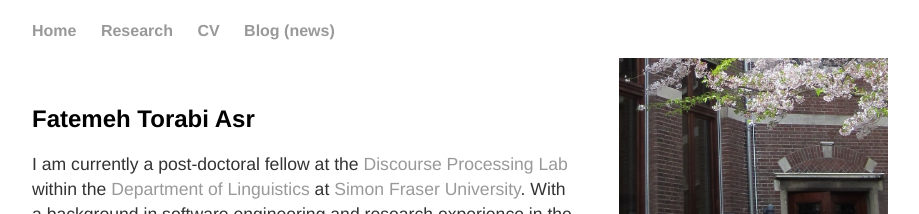
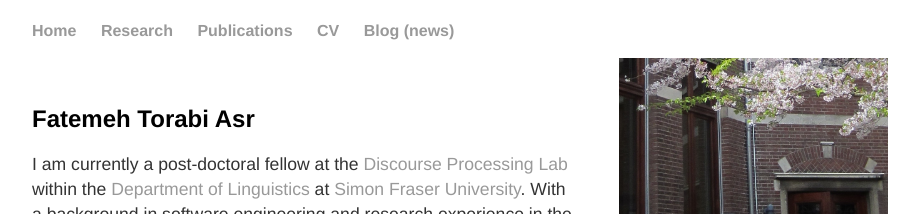
Before and after one commit to FTAsr/ftasr.github.io, a Jekyll site: the page built from index.md, in a window 1280 px wide. Shown: the top 214 px of the page, without its empty margins (160-1079 px from the left). Built offline with Jekyll 4.4.1, drawn with Linux system fonts in a browser that asks for light colours.

Commit message:
publication page

```diff
--- a/_layouts/default.html
+++ b/_layouts/default.html
@@ -10,6 +10,7 @@
 	    		<ul>
 	        		<li><a href="/">Home</a></li>
 		        	<li><a href="/research">Research</a></li>
+		        	<li><a href="/publications">Publications</a></li>
 	        		<li><a href="/CV/cv.pdf">CV</a></li>
 	        		<li><a href="/blog">Blog (news)</a></li>
 	    		</ul>
--- a/_layouts/firstPage.html
+++ b/_layouts/firstPage.html
@@ -10,6 +10,7 @@
 	    		<ul>
 	        		<li><a href="/">Home</a></li>
 		        	<li><a href="/research">Research</a></li>
+		        	<li><a href="/publications">Publications</a></li>
 	        		<li><a href="/CV/cv.pdf">CV</a></li>
 	        		<li><a href="/blog">Blog (news)</a></li>
 	    		</ul>
```
Also changed, not shown: 1 other file.
